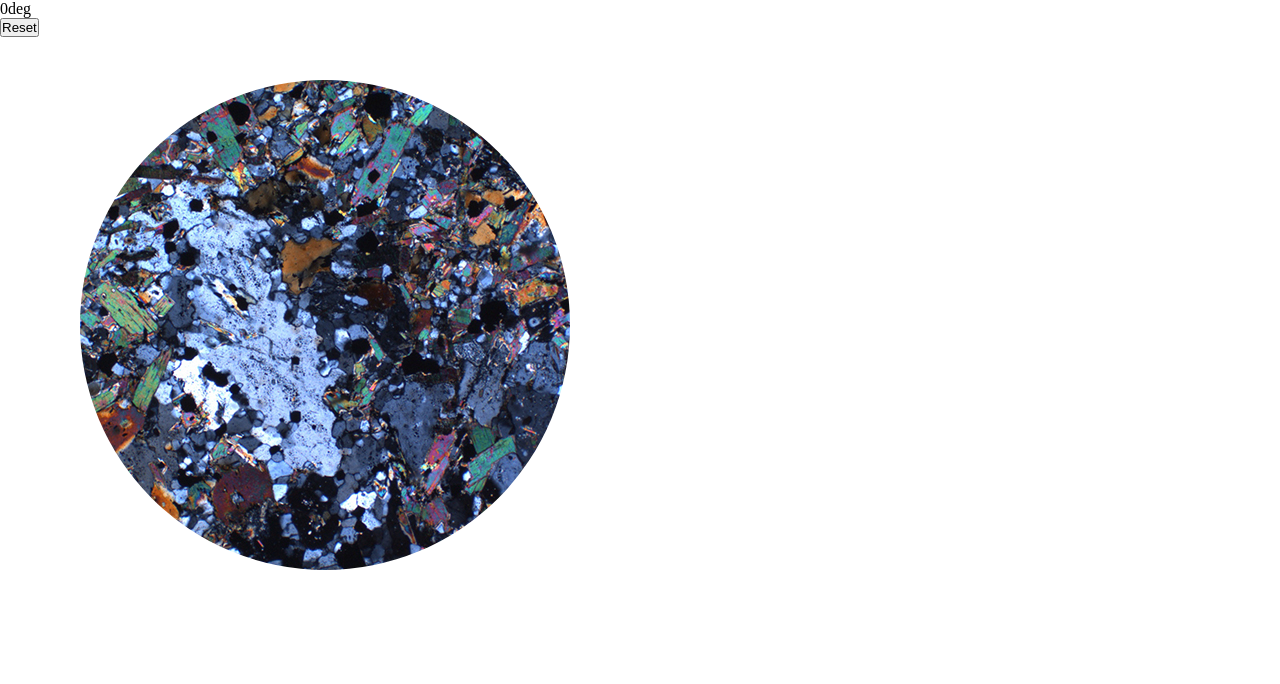
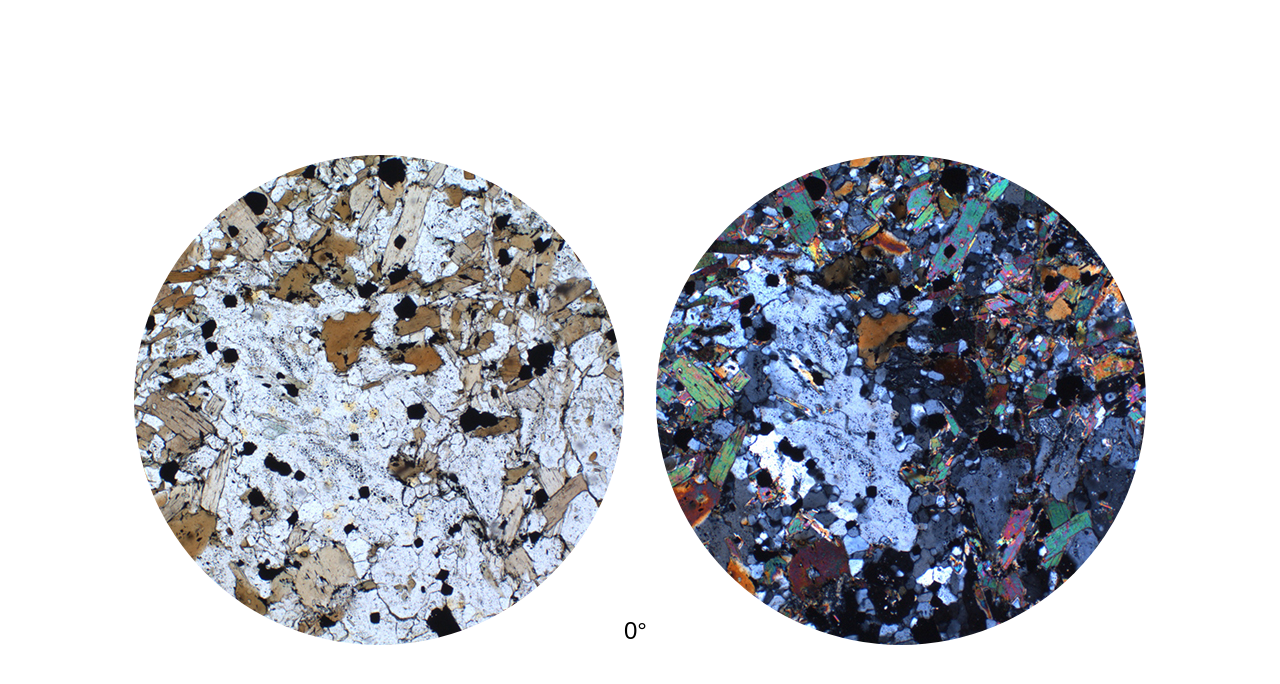
Before and after one commit to ctrl-plus-w/microscope, a React (Create React App) app: page / in a window 1280 px wide. Shown: the top 684 px of the page. Built offline with nearby package versions, Linux system fonts and the light colour scheme.

Commit message:
Structured and styled

```diff
--- a/src/app/App.css
+++ b/src/app/App.css
@@ -1,42 +1,30 @@
-.wheel {
-  z-index: 1000;
-  position: absolute;
+.container {
+  display: flex;
 
-  top: 5rem;
-  left: 5rem;
+  align-items: center;
+  justify-content: center;
+
+  width: 100%;
+  height: 100%;
+}
+
+.content {
+  display: flex;
+  flex-direction: row;
+
+  align-items: flex-end;
+}
+
+.microscope-container {
+  position: relative;
 
   width: 490px;
   height: 490px;
-
-  border-radius: 100%;
 }
 
-.lense {
-  z-index: 999;
-  position: absolute;
+.degrees {
+  font-family: sans-serif;
+  font-size: 1.5rem;
 
-  top: 5rem;
-  left: 5rem;
-
-  display: flex;
-  padding: 1rem;
-
-  justify-content: center;
-
-  width: 490px;
-  height: 490px;
-
-  border-radius: 100%;
+  width: 2rem;
 }
-
-.img {
-  position: absolute;
-
-  top: 0;
-  left: 0;
-
-  width: 100%;
-  height: 100%;
-
-  border-radius: 100%;
-}
--- a/src/app/App.js
+++ b/src/app/App.js
@@ -3,11 +3,15 @@ import React, { useEffect, useState } from 'react';
 // Libs
 import gsap from 'gsap';
 
-import { TweenLite } from 'gsap/all';
 import { Draggable } from 'gsap/Draggable';
+
+// Components
+import Microscope from '../components/Microscope';
+import Wheel from '../components/Wheel';
 
 // Assets
 import bcp from '../assets/img/bcp_490_x36';
+import ppl from '../assets/img/ppl_490_x36';
 
 import './App.css';
 
@@ -26,56 +30,20 @@ const App = () => {
     });
   }, []);
 
-  const reset = () => {
-    TweenLite.to('.wheel', 0, {
-      transform: '',
-    });
-
-    setRotation(0);
-  };
   return (
     <div className='container'>
-      <p>{Math.round(rotation)}deg</p>
-      <button onClick={reset}>Reset</button>
+      <div className='content'>
+        <div className='microscope-container'>
+          <Wheel />
+          <Microscope images={ppl} rotation={rotation} />
+        </div>
 
-      <div className='wheel'></div>
+        <p className='degrees'>{Math.round(rotation)}°</p>
 
-      <div className='lense'>
-        {bcp.map((image, i, arr) => {
-          /**
-           *
-           * On the images taken here, the set of images make a circle of 360deg, if the images only make 180deg of the circle
-           * you will need to map through the images another time to make the last 180deg.
-           *
-           * Changes to make on this circumstances
-           *   - The circle will be splitted in two, so the sectionDeg is not 360deg divided by the array length by 180deg.
-           *   - An offset of 180deg on the second section should be added otherwise it will overlap.
-           */
-
-          const sectionDeg = 360 / arr.length;
-
-          const sectionPercent = (rotation / sectionDeg) % 1;
-          const index = Math.floor(rotation / sectionDeg);
-
-          const curr = i === index;
-
-          const getVisibility = () => {
-            return curr ? 'visible' : 'hidden';
-          };
-
-          const getRotation = () => {
-            return curr ? `rotate(${sectionPercent * sectionDeg}deg)` : '';
-          };
-
-          const style = {
-            zIndex: 10 + i,
-            visibility: getVisibility(),
-            transform: getRotation(),
-            opacity: 1,
-          };
-
-          return <img className={`img ${curr ? 'yes' : ''}`} style={{ ...style }} src={image} key={i} alt='' />;
-        })}
+        <div className='microscope-container'>
+          <Wheel />
+          <Microscope images={bcp} rotation={rotation} />
+        </div>
       </div>
     </div>
   );
--- /dev/null
+++ b/src/assets/img/ppl_490_x36/index.js
@@ -0,0 +1,11 @@
+const getImages = () => {
+  let arr = [];
+
+  for (let i = 35; i >= 0; i--) {
+    arr.push(require(`./${i}.jpg`).default);
+  }
+
+  return arr;
+};
+
+export default getImages();
--- /dev/null
+++ b/src/components/Microscope.css
@@ -0,0 +1,29 @@
+.microscope {
+  z-index: 999;
+  position: absolute;
+
+  top: 0;
+  left: 0;
+
+  display: flex;
+  padding: 1rem;
+
+  justify-content: center;
+
+  width: 100%;
+  height: 100%;
+
+  border-radius: 100%;
+}
+
+.img {
+  position: absolute;
+
+  top: 0;
+  left: 0;
+
+  width: 100%;
+  height: 100%;
+
+  border-radius: 100%;
+}
--- /dev/null
+++ b/src/components/Microscope.js
@@ -0,0 +1,47 @@
+import React from 'react';
+
+import './Microscope.css';
+
+const Microscope = ({ images = [], rotation = 0 }) => {
+  /**
+   * ! Important
+   * On the images taken here, the set of images make a circle of 360deg, if the images only make 180deg of the circle
+   * you will need to map through the images another time to make the last 180deg.
+   *
+   * Changes to make on this circumstances
+   *   - The circle will be splitted in two, so the sectionDeg is not 360deg divided by the array length by 180deg.
+   *   - An offset of 180deg on the second section should be added otherwise it will overlap.
+   */
+
+  return (
+    <div className='microscope'>
+      {images.map((image, i, arr) => {
+        const sectionDeg = 360 / arr.length;
+
+        const sectionPercent = (rotation / sectionDeg) % 1;
+        const index = Math.floor(rotation / sectionDeg);
+
+        const curr = i === index;
+
+        const getVisibility = () => {
+          return curr ? 'visible' : 'hidden';
+        };
+
+        const getRotation = () => {
+          return curr ? `rotate(${sectionPercent * sectionDeg}deg)` : '';
+        };
+
+        const style = {
+          zIndex: 10 + i,
+          visibility: getVisibility(),
+          transform: getRotation(),
+          opacity: 1,
+        };
+
+        return <img className={`img ${curr ? 'yes' : ''}`} style={{ ...style }} src={image} key={i} alt='' />;
+      })}
+    </div>
+  );
+};
+
+export default Microscope;
--- /dev/null
+++ b/src/components/Wheel.css
@@ -0,0 +1,9 @@
+.wheel {
+  z-index: 1000;
+  position: relative;
+
+  width: 100%;
+  height: 100%;
+
+  border-radius: 100%;
+}
--- /dev/null
+++ b/src/components/Wheel.js
@@ -0,0 +1,9 @@
+import React from 'react';
+
+import './Wheel.css';
+
+const Wheel = () => {
+  return <div className='wheel'></div>;
+};
+
+export default Wheel;
```
